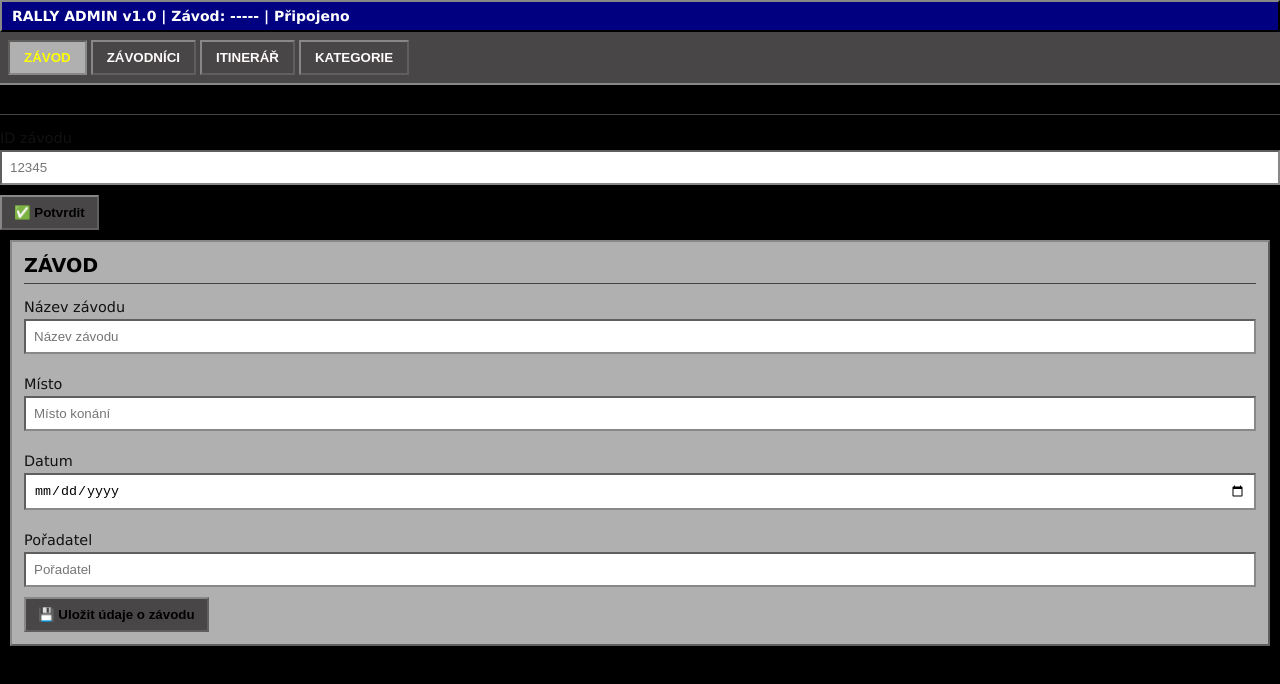
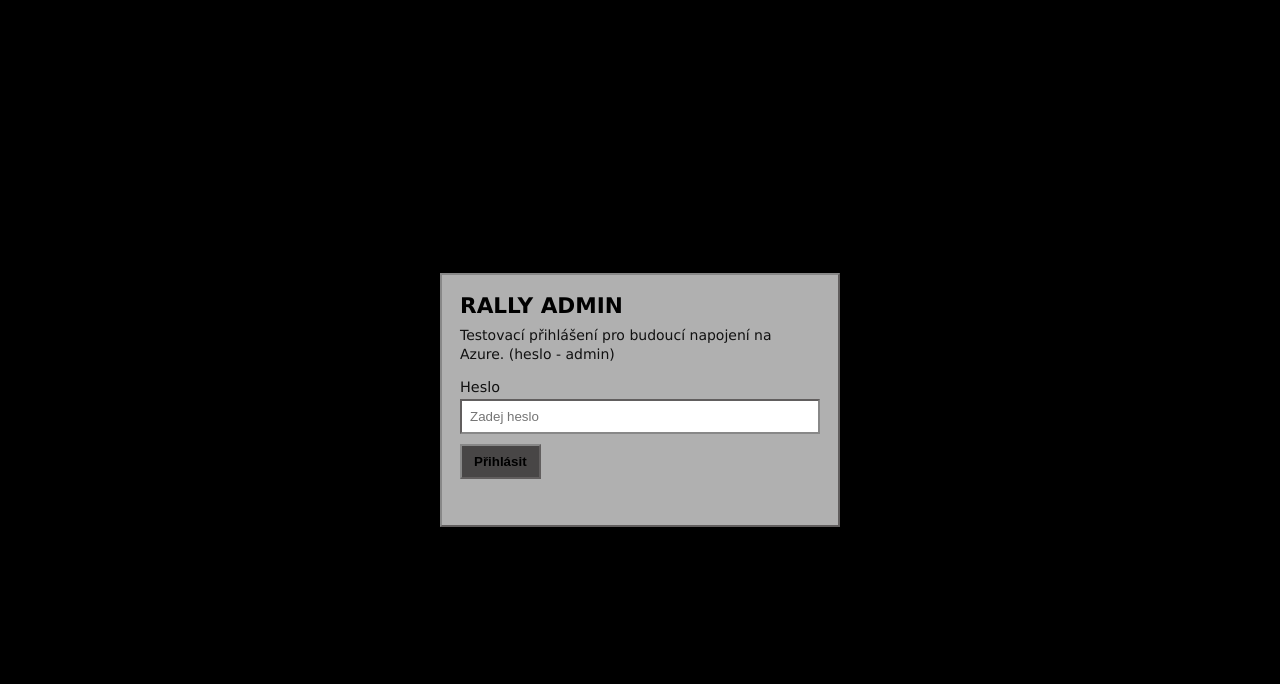
Before and after one commit to zbranek/central-time, a plain HTML site: page client/admin.html in a window 1280 px wide. Drawn offline with nearby package versions, Linux system fonts and the light colour scheme; no server answers.

Commit message:
priprava na prihlaseni - zatim fake

```diff
--- a/client/CSS/admin-classic.css
+++ b/client/CSS/admin-classic.css
@@ -20,6 +20,55 @@
 color: var(--black);
 font-family: Verdana, Arial, sans-serif;
 font-size: 14px;
+}
+
+.login-screen {
+min-height: 100vh;
+display: flex;
+align-items: center;
+justify-content: center;
+padding: 16px;
+box-sizing: border-box;
+background: var(--bg);
+}
+
+.login-screen[hidden],
+.admin-app[hidden] {
+display: none !important;
+}
+
+.login-panel {
+width: min(100%, 360px);
+padding: 18px;
+background: var(--panel-dark);
+border-top: 2px solid var(--border-light);
+border-left: 2px solid var(--border-light);
+border-right: 2px solid var(--border-dark);
+border-bottom: 2px solid var(--border-dark);
+}
+
+.login-panel h1 {
+margin: 0 0 8px;
+font-size: 1.35rem;
+text-transform: uppercase;
+}
+
+.login-note {
+margin: 0 0 16px;
+color: #111111;
+line-height: 1.35;
+}
+
+.login-error {
+min-height: 18px;
+margin-top: 10px;
+color: var(--red);
+font-weight: bold;
+}
+
+.logout-btn {
+margin: 8px 10px 0 auto;
+display: block;
 }
 
 label {
--- a/client/admin.html
+++ b/client/admin.html
@@ -10,9 +10,29 @@
 
 <body>
 
+<section id="admin-login" class="login-screen">
+  <form id="admin-login-form" class="login-panel">
+    <h1>Rally Admin</h1>
+    <p class="login-note">Testovací přihlášení pro budoucí napojení na Azure. (heslo - admin)</p>
+
+    <label for="admin-password">Heslo</label>
+    <input
+      id="admin-password"
+      type="password"
+      autocomplete="current-password"
+      placeholder="Zadej heslo">
+
+    <button type="submit">Přihlásit</button>
+    <div id="admin-login-error" class="login-error" role="alert"></div>
+  </form>
+</section>
+
+<main id="admin-app" class="admin-app" hidden>
+
 <div id="status-bar">
   RALLY ADMIN v1.0 | Závod: <span id="current-race-display">-----</span> | Připojeno
 </div>
+<button id="admin-logout-btn" class="logout-btn" type="button">Odhlásit</button>
 <header>
   <button class="tab-btn active" onclick="showView('race')">ZÁVOD</button>
   <button class="tab-btn" onclick="showView('riders')">ZÁVODNÍCI</button>
@@ -221,13 +241,13 @@
 </div>
 
 
+</main>
+
 <script src="https://cdn.jsdelivr.net/npm/@supabase/supabase-js"></script>
 
 <script src="./js/supabase.js"></script>
 <script src="./js/common.js"></script>
 <script src="./js/admin.js"></script>
-<!--  -->
- <script src="./js/results.js"></script>
 
 </body>
 </html>
--- a/client/js/admin.js
+++ b/client/js/admin.js
@@ -4,6 +4,95 @@
 
 let editingRiderId = null;
 let riders = [];
+let currentRaceId = "";
+
+const AUTH_SESSION_KEY = "rally_admin_fake_login";
+const FAKE_ADMIN_PASSWORD = "admin";
+
+const adminAuthProvider = {
+  async signIn(password) {
+    if (password !== FAKE_ADMIN_PASSWORD) {
+      return {
+        ok: false,
+        message: "Neplatné heslo"
+      };
+    }
+
+    sessionStorage.setItem(AUTH_SESSION_KEY, "1");
+    return { ok: true };
+  },
+
+  async signOut() {
+    sessionStorage.removeItem(AUTH_SESSION_KEY);
+  },
+
+  async isAuthenticated() {
+    return sessionStorage.getItem(AUTH_SESSION_KEY) === "1";
+  }
+};
+
+async function initAdminAuth() {
+  const loginScreen = document.getElementById("admin-login");
+  const adminApp = document.getElementById("admin-app");
+  const loginForm = document.getElementById("admin-login-form");
+  const passwordInput = document.getElementById("admin-password");
+  const loginError = document.getElementById("admin-login-error");
+  const logoutButton = document.getElementById("admin-logout-btn");
+
+  const showAdmin = async () => {
+    if (loginScreen) loginScreen.hidden = true;
+    if (adminApp) adminApp.hidden = false;
+    await initAdminData();
+  };
+
+  const showLogin = () => {
+    if (adminApp) adminApp.hidden = true;
+    if (loginScreen) loginScreen.hidden = false;
+    if (passwordInput) {
+      passwordInput.value = "";
+      passwordInput.focus();
+    }
+  };
+
+  if (loginForm) {
+    loginForm.addEventListener("submit", async (event) => {
+      event.preventDefault();
+      if (loginError) loginError.textContent = "";
+
+      const result = await adminAuthProvider.signIn(passwordInput ? passwordInput.value : "");
+
+      if (!result.ok) {
+        if (loginError) loginError.textContent = result.message || "Přihlášení se nezdařilo";
+        return;
+      }
+
+      await showAdmin();
+    });
+  }
+
+  if (logoutButton) {
+    logoutButton.addEventListener("click", async () => {
+      await adminAuthProvider.signOut();
+      showLogin();
+    });
+  }
+
+  if (await adminAuthProvider.isAuthenticated()) {
+    await showAdmin();
+  } else {
+    showLogin();
+  }
+}
+
+async function initAdminData() {
+  currentRaceId = getRaceId();
+  window.APP.raceId = currentRaceId;
+
+  updateRaceDisplay();
+  await loadRaceInfo();
+  await loadRiders();
+  await loadItinerary();
+}
 
 //vlozeni cisla zavodu - automat. ulozeni
 
@@ -662,11 +751,5 @@
 //---------------
 
 document.addEventListener("DOMContentLoaded", () => {
-
-  currentRaceId = getRaceId();
-  window.APP.raceId = currentRaceId;
-
-  loadRiders();
+  initAdminAuth();
 });
-
-loadItinerary();
```
